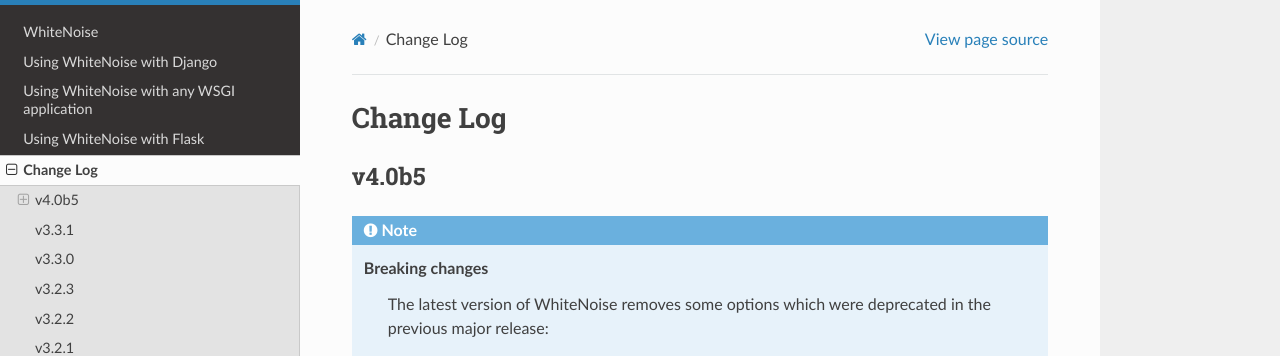
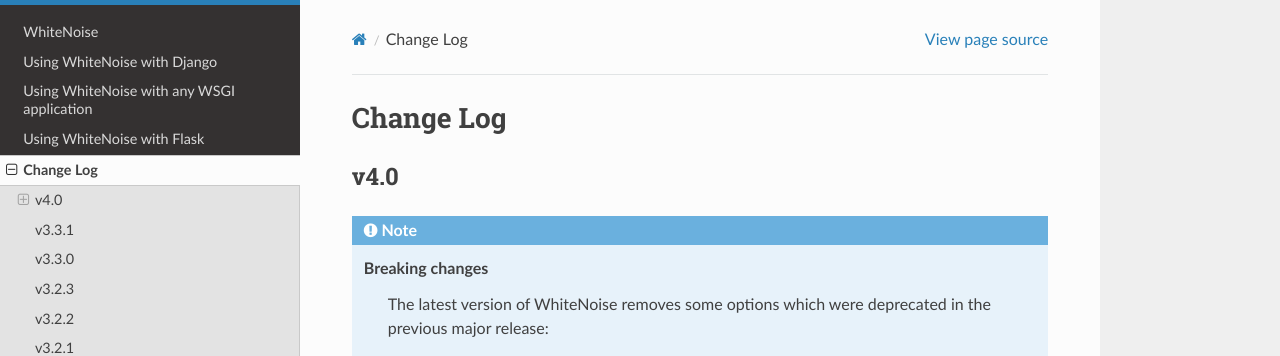
Before and after one commit to gorbunov87/white_noise, a Sphinx documentation site: the page built from docs/changelog.rst, in a window 1280 px wide and 900 px high. Shown: the top 356 px of the window. Built offline with Sphinx 7.4.7 and the Read the Docs theme 2.0.0, drawn with Linux system fonts in a browser that asks for light colours.

Commit message:
v4.0 release (finally!)

```diff
--- a/docs/changelog.rst
+++ b/docs/changelog.rst
@@ -5,7 +5,7 @@
 
    <br />
 
-v4.0b5
+v4.0
 ------
 
 .. note:: **Breaking changes**
--- a/whitenoise/__init__.py
+++ b/whitenoise/__init__.py
@@ -1,5 +1,5 @@
 from .base import WhiteNoise
 
-__version__ = '4.0b5'
+__version__ = '4.0'
 
 __all__ = ['WhiteNoise']
```
